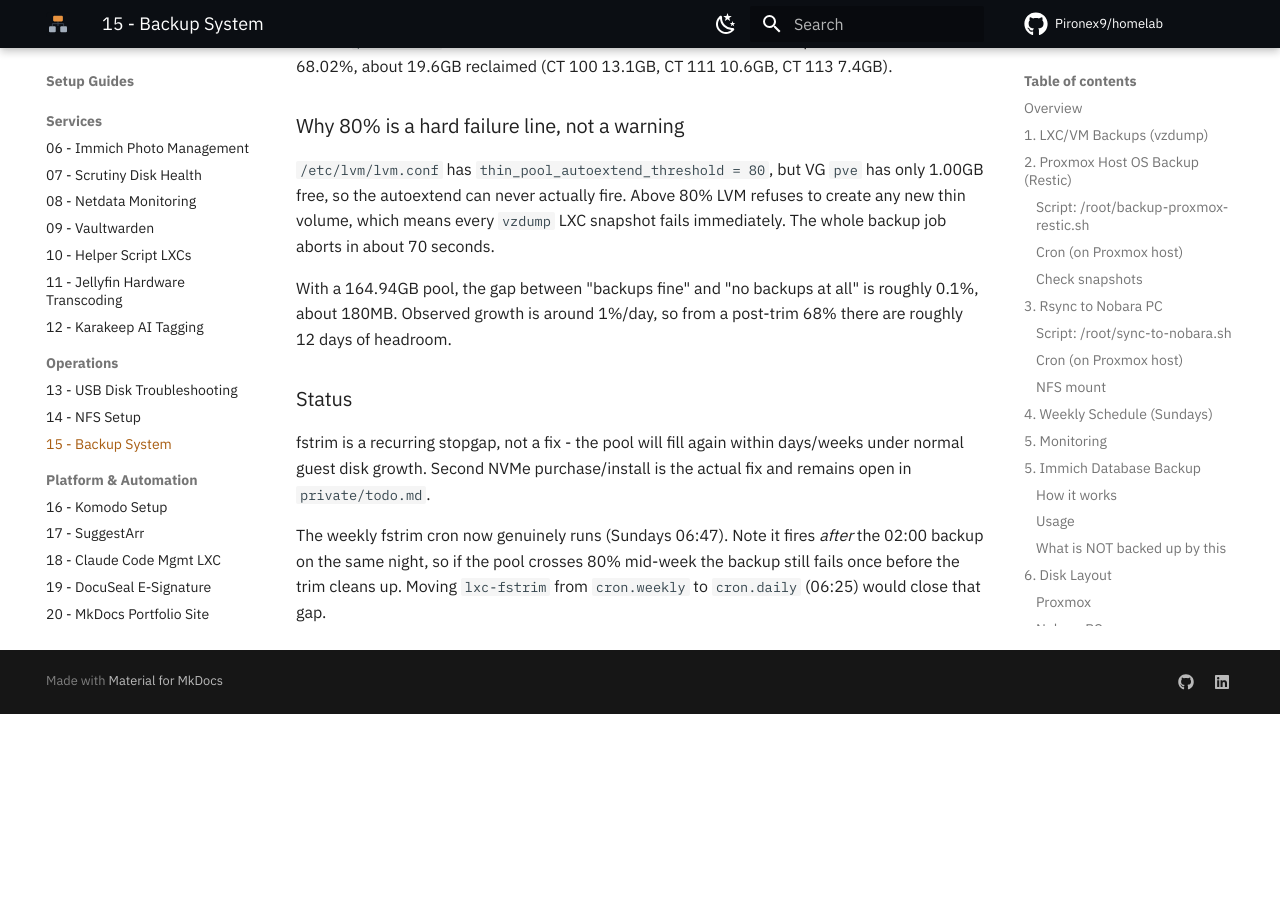
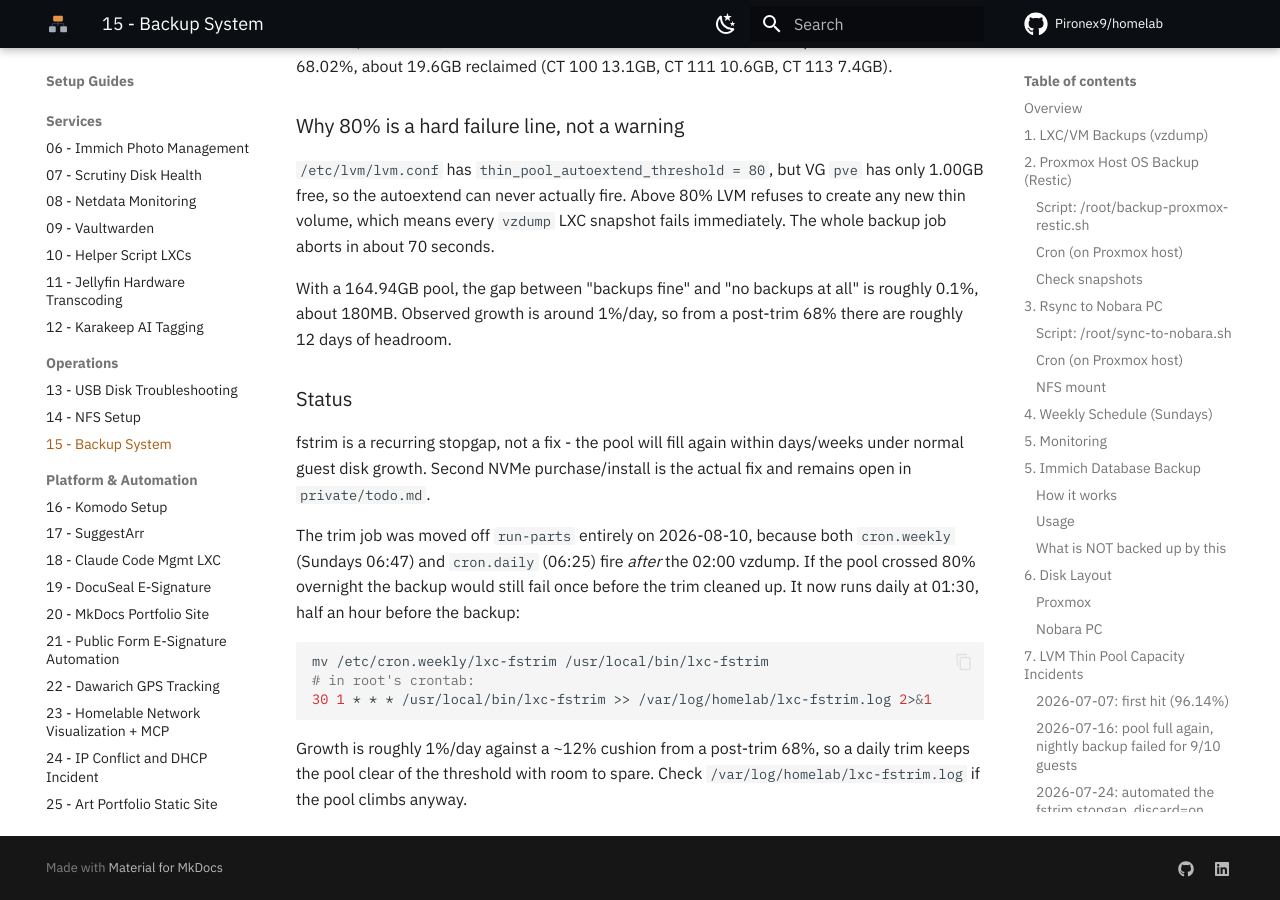
Before and after one commit to Pironex9/homelab, an MkDocs documentation site: the page built from docs/proxmox/15_Proxmox_Backup_System_Documentation.md, in a window 1280 px wide and 900 px high, scrolled down 7571 px. Built offline with MkDocs 1.6.1 and Material for MkDocs 9.7.7, drawn with Linux system fonts in a browser that asks for light colours; comment, search, counter and statistics services are not loaded; before the commit the page ends 8285 px from its top, so only the background shows below that.

Commit message:
docs(proxmox): fstrim runs daily at 01:30 now, run-parts fires after the backup not before

````diff
--- a/docs/proxmox/15_Proxmox_Backup_System_Documentation.md
+++ b/docs/proxmox/15_Proxmox_Backup_System_Documentation.md
@@ -299,4 +299,12 @@
 
 fstrim is a recurring stopgap, not a fix - the pool will fill again within days/weeks under normal guest disk growth. Second NVMe purchase/install is the actual fix and remains open in `private/todo.md`.
 
-The weekly fstrim cron now genuinely runs (Sundays 06:47). Note it fires *after* the 02:00 backup on the same night, so if the pool crosses 80% mid-week the backup still fails once before the trim cleans up. Moving `lxc-fstrim` from `cron.weekly` to `cron.daily` (06:25) would close that gap.
+The trim job was moved off `run-parts` entirely on 2026-08-10, because both `cron.weekly` (Sundays 06:47) and `cron.daily` (06:25) fire *after* the 02:00 vzdump. If the pool crossed 80% overnight the backup would still fail once before the trim cleaned up. It now runs daily at 01:30, half an hour before the backup:
+
+```bash
+mv /etc/cron.weekly/lxc-fstrim /usr/local/bin/lxc-fstrim
+# in root's crontab:
+30 1 * * * /usr/local/bin/lxc-fstrim >> /var/log/homelab/lxc-fstrim.log 2>&1
+```
+
+Growth is roughly 1%/day against a ~12% cushion from a post-trim 68%, so a daily trim keeps the pool clear of the threshold with room to spare. Check `/var/log/homelab/lxc-fstrim.log` if the pool climbs anyway.
````
